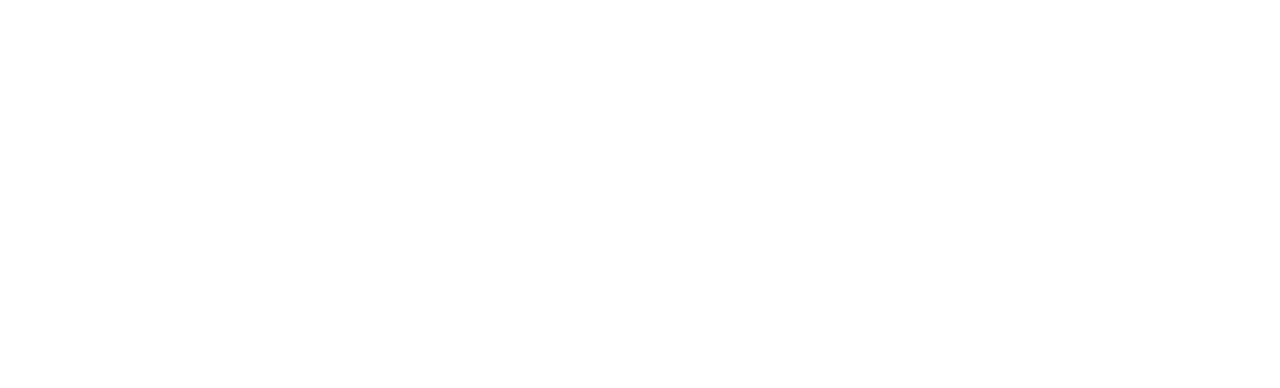
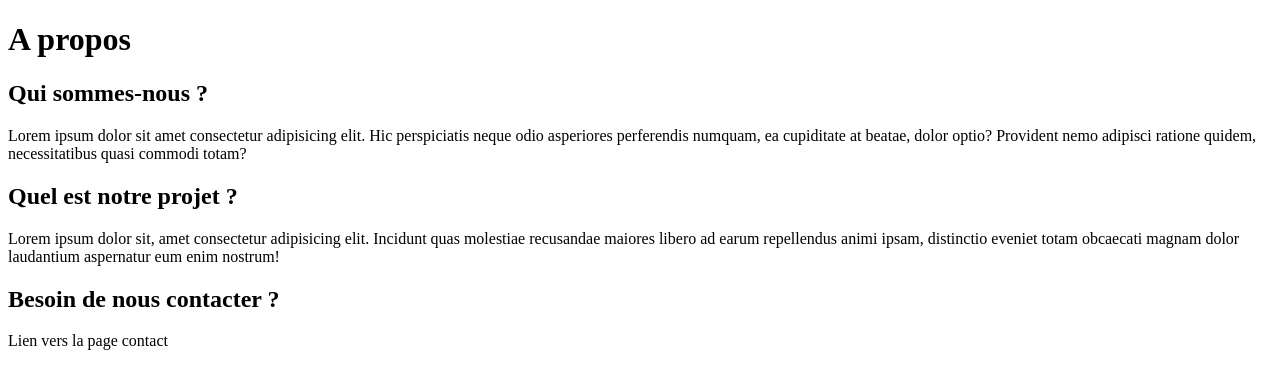
Before and after one commit to GaetanCSimplon/brief_html_css_js, a plain HTML site: page about.html in a window 1280 px wide. Drawn offline with Linux system fonts and the light colour scheme.

Commit message:
Taff page about.html

```diff
--- a/about.html
+++ b/about.html
@@ -8,6 +8,16 @@
     <title>A propos</title>
 </head>
 <body>
-
+<div>
+    <h1>A propos</h1>
+    <h2>Qui sommes-nous ?</h2>
+    <p>Lorem ipsum dolor sit amet consectetur adipisicing elit. Hic perspiciatis neque odio asperiores perferendis numquam, ea cupiditate at beatae, dolor optio? Provident nemo adipisci ratione quidem, necessitatibus quasi commodi totam?
+    </p>
+    <h2>Quel est notre projet ?</h2>
+    <p>Lorem ipsum dolor sit, amet consectetur adipisicing elit. Incidunt quas molestiae recusandae maiores libero ad earum repellendus animi ipsam, distinctio eveniet totam obcaecati magnam dolor laudantium aspernatur eum enim nostrum!
+    </p>
+    <h2>Besoin de nous contacter ?</h2>
+    <p>Lien vers la page contact</p>
+</div>
 </body>
 </html>
```
